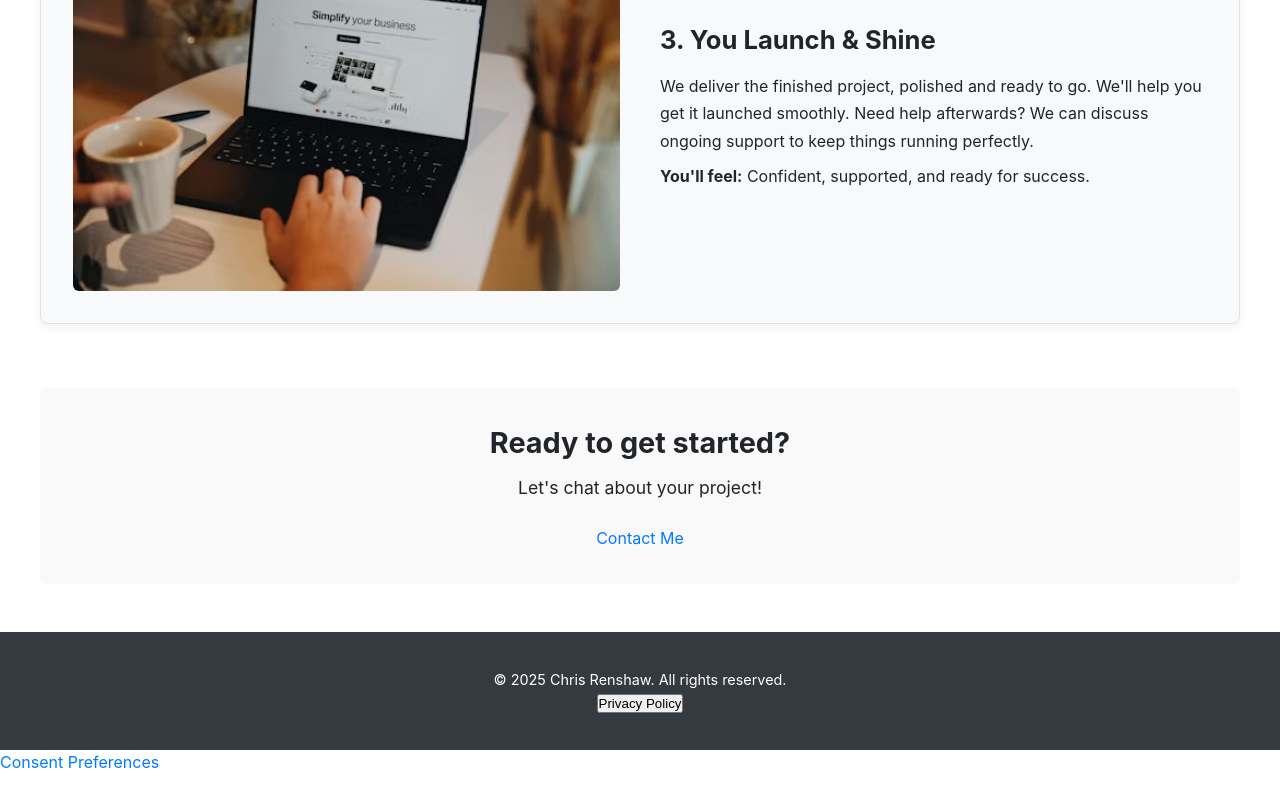
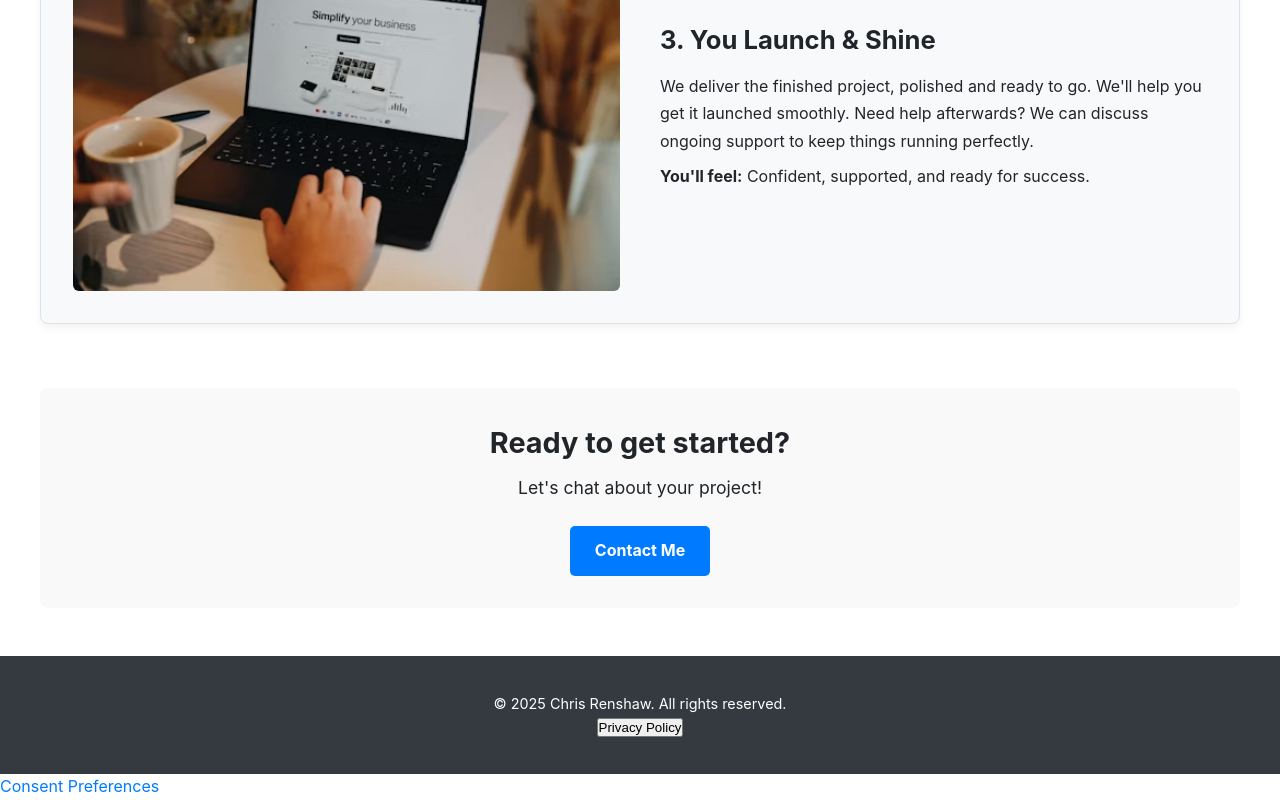
Before and after one commit to renners7777/CRportfolio, a React (Vite) app: page /services in a window 1280 px wide. Shown: the part 1422-2222 px from the top of the page. Before the commit the page ends 2198 px from the top, so only its background shows below. Built offline with nearby package versions, Linux system fonts and the light colour scheme; no server answers.

Commit message:
Add styles for CTA button in Services section, including hover and focus-visible effects, to enhance user interaction.

```diff
--- a/src/styles/css/Services.css
+++ b/src/styles/css/Services.css
@@ -219,5 +219,28 @@ body {
     margin-bottom: 1.5rem;
 }
 
-/* Style your CTA button if you add one */
-/* .services-cta .cta-button { ... } */
+/* Style your CTA button */
+/* Uncomment and style the button */
+.services-cta .cta-button {
+  display: inline-block; /* Ensure it behaves like a button */
+  padding: 12px 25px;
+  background-color: var(--primary-color); /* Use variable */
+  color: #ffffff; /* White text */
+  border: none;
+  border-radius: 5px;
+  font-size: 1rem;
+  font-weight: bold;
+  cursor: pointer;
+  text-decoration: none;
+  transition: background-color 0.3s ease, transform 0.2s ease;
+}
+
+.services-cta .cta-button:hover {
+  background-color: var(--secondary-color); /* Use variable */
+  transform: translateY(-2px); /* Slight lift effect */
+}
+
+.services-cta .cta-button:focus-visible {
+  outline: 2px dashed var(--secondary-color); /* Use variable */
+  outline-offset: 2px;
+}
```
